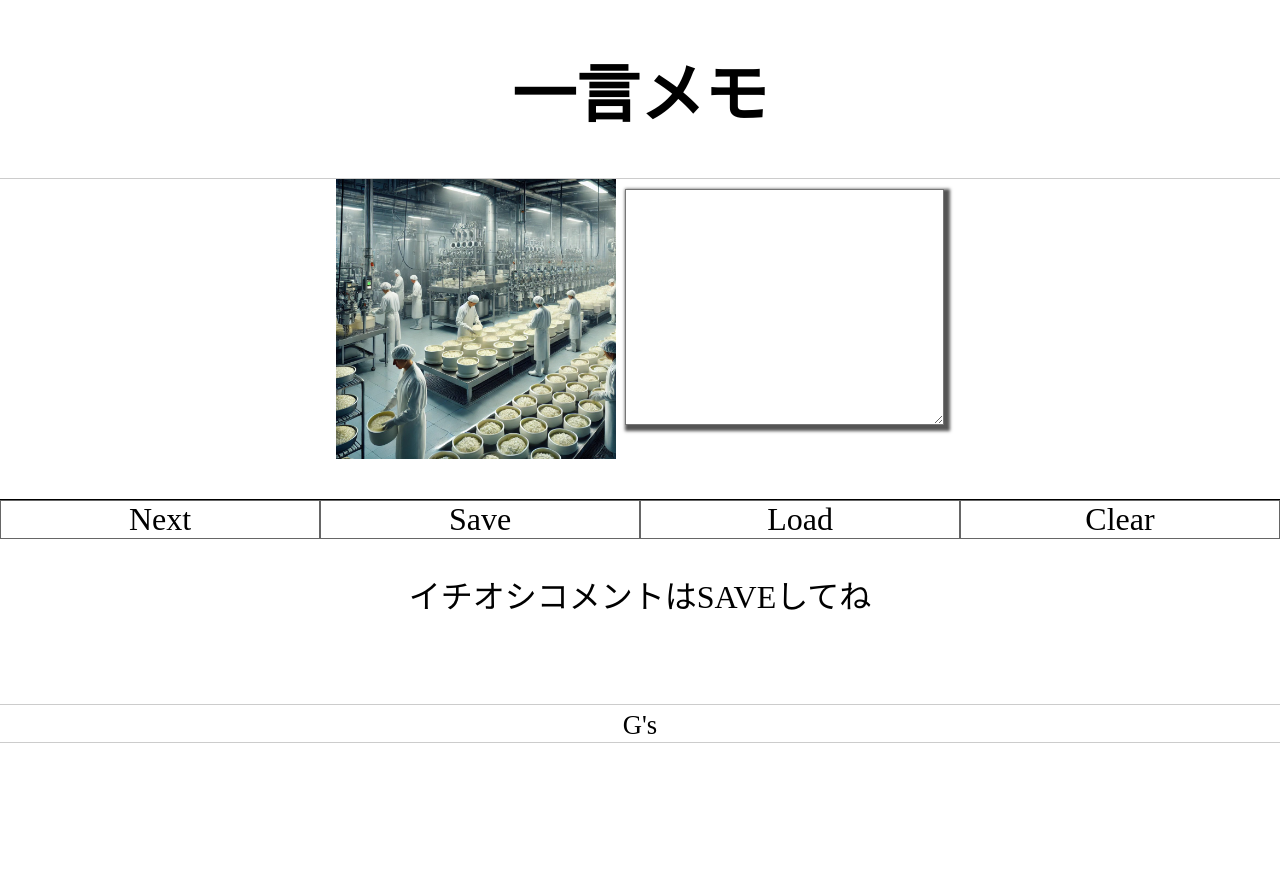
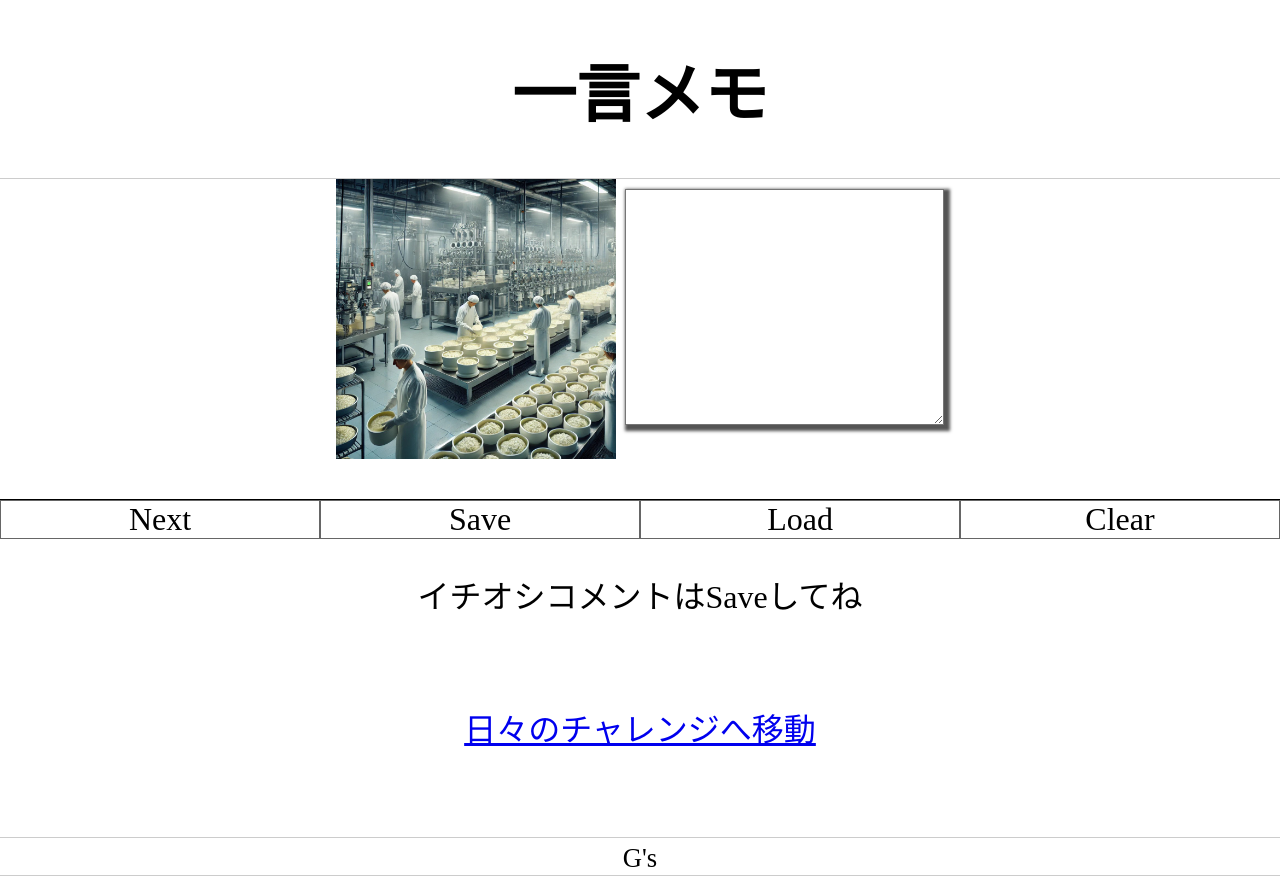
Before and after one commit to tacoTortilla/gs_03_memopad, a plain HTML site: page index.html in a window 1280 px wide. Before the commit the page ends 800 px from the top, so only its background shows below. Drawn offline with nearby package versions, Linux system fonts and the light colour scheme.

```diff
--- a/index.html
+++ b/index.html
@@ -27,9 +27,12 @@
     </ul>
 
     <div id="history">
-        <p>イチオシコメントはSAVEしてね</p>
+        <p>イチオシコメントはSaveしてね</p>
     </div>
 
+    <div id="gslink">
+      <p><a href="https://tacotortilla.github.io/gs_01_omikuji/">日々のチャレンジへ移動</a></p>
+    </div>
 
   </main>
 
```
